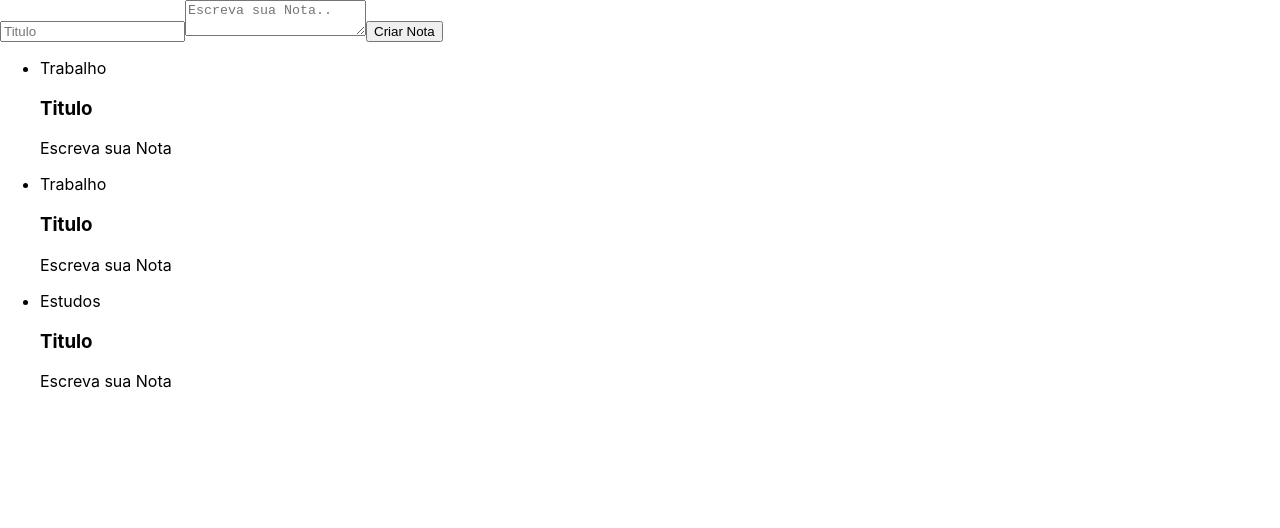
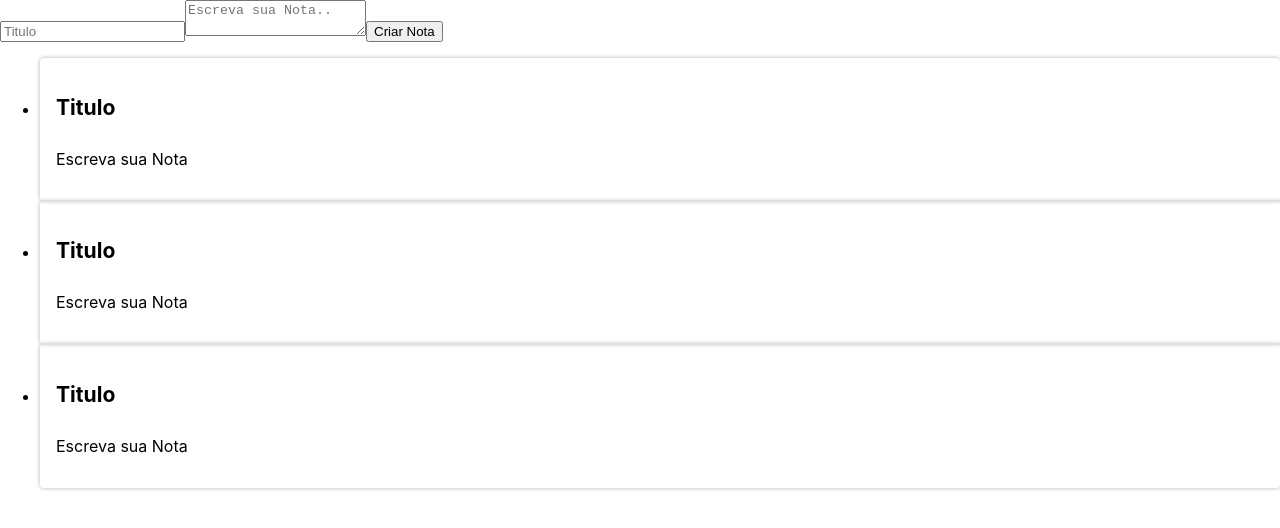
Before and after one commit to limanatalia/react-alura, a React (Create React App) app in the folder ceep/: page / in a window 1280 px wide. Shown: the top 528 px of the page. Built offline with nearby package versions, Linux system fonts and the light colour scheme; the HTML template or start-up script is replaced by a standard one.

Commit message:
estilizando componentes

```diff
--- a/ceep/src/components/CardNota.jsx
+++ /dev/null
@@ -1,16 +0,0 @@
-import React, { Component } from "react";
-
-class CardNota extends Component {
-  render() {
-    return (
-      <section>
-        <header>
-          <h3>Titulo</h3>
-        </header>
-        <p>Escreva sua Nota</p>
-      </section>
-    );
-  }
-}
-
-export default CardNota;
--- /dev/null
+++ b/ceep/src/components/CardNota/CardNota.jsx
@@ -0,0 +1,17 @@
+import React, { Component } from "react";
+import "./estilo.css";
+
+class CardNota extends Component {
+  render() {
+    return (
+      <section className="card-nota">
+        <header className="card-nota_cabecalho">
+          <h3 className="card-nota_titulo">Titulo</h3>
+        </header>
+        <p className="card-nota_texto">Escreva sua Nota</p>
+      </section>
+    );
+  }
+}
+
+export default CardNota;
--- /dev/null
+++ b/ceep/src/components/CardNota/estilo.css
@@ -0,0 +1,25 @@
+.card-nota{
+    display: flex;
+    flex-direction: column;
+    align-items: flex-start;
+    justify-content: space-between;
+    background-color: var(--fundo-detalhes);
+    border-radius: 4px;
+    flex-wrap: wrap;
+    box-shadow: 0 0 4px rgba(0, 0, 0, 0.3);
+    padding: 16px;
+}
+.card-nota_cabecalho{
+    font-size: 1.1em;
+    display: flex;
+    justify-content: space-between;
+    align-items: center;
+}
+.card-nota_texto{
+    margin-top: 8px;
+    font-size: 1em;
+}
+.card-nota_titulo{
+    font-size: 1.2em;
+    margin-right: 12px;
+}
--- a/ceep/src/components/ListaDeNotas.jsx
+++ b/ceep/src/components/ListaDeNotas.jsx
@@ -1,15 +1,15 @@
 import React from "react";
 import { Component } from "react";
-import CardNota from "./CardNota";
+import CardNota from "./CardNota/CardNota";
 
 class ListaDeNotas extends Component {
   render() {
     return (
       <ul>
-        {Array.of("Trabalho", "Trabalho", "Estudos").map((categoria) => {
+        {Array.of("Trabalho", "Trabalho", "Estudos").map((categoria, index) => {
           return (
-            <li>
-              <div>{categoria}</div>
+            <li key={index}>
+
               <CardNota />
             </li>
           );
```
